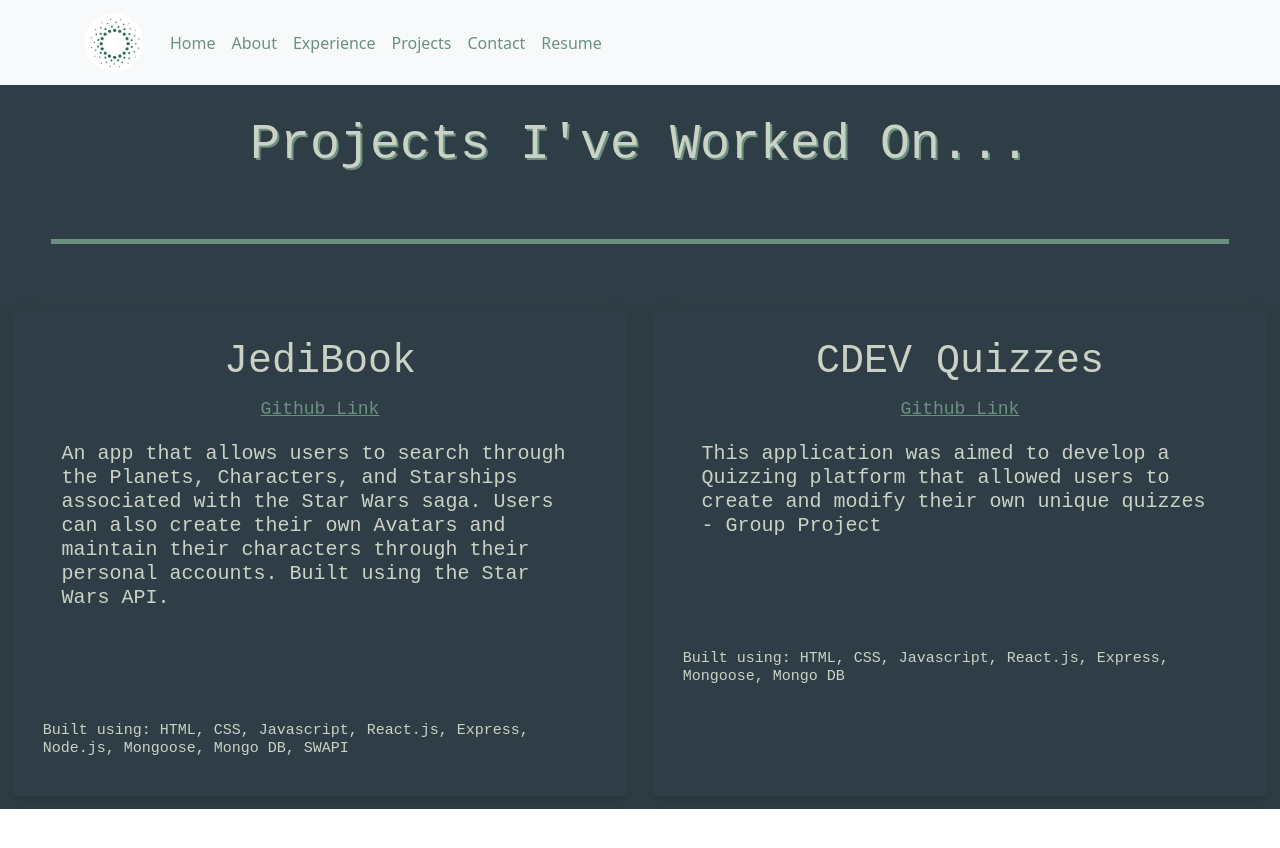
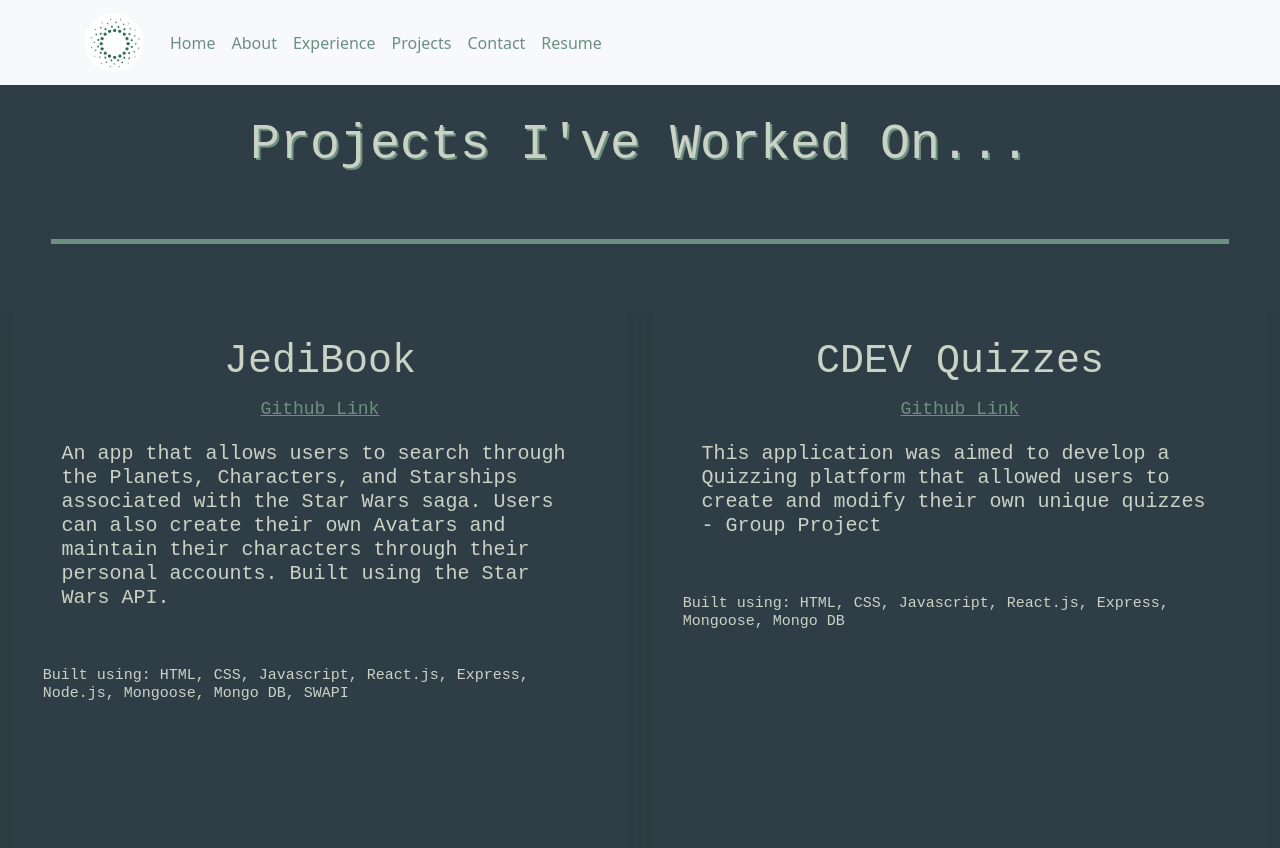
Before and after one commit to Elliediazz/Portfolio, a React (Create React App) app: page /projects in a window 1280 px wide. Shown: the top 848 px of the page. Before the commit the page ends 809 px from the top, so only its background shows below. Built offline with nearby package versions, Linux system fonts and the light colour scheme.

Commit message:
fixed styling

```diff
--- a/src/Styling/Components.css
+++ b/src/Styling/Components.css
@@ -24,6 +24,7 @@
 .home-flex-container {
     display: flex;
     flex-direction: row-reverse;
+    height: 100vh;
 }
 .home {
     text-align: center;
@@ -51,7 +52,7 @@
 }
 .profile {
     /* clip-path: ellipse(245px 190px at 300px 290px); */
-    height: 75%;
+    height: 65%;
     width: 30%;
     margin: 10% 5% 5% 5%;
 }
@@ -129,6 +130,8 @@ ul li{
 .project-flex-container{
     display: flex;
     flex-direction: row;
+    height: 100vh;
+
 }
 .title{
     text-align: center;
@@ -143,7 +146,7 @@ ul li{
 .project{
     padding: 30px;
     margin: 1%;
-    height: auto;
+    height: 75%;
     width: 50%;
 }
 .project-title{
@@ -159,7 +162,7 @@ ul li{
 .built{
     font-size: 15px;
     text-align: left;
-    margin-top: 20%
+    margin-top: 10%
 }
 a{
     font-size: 18px;
```
